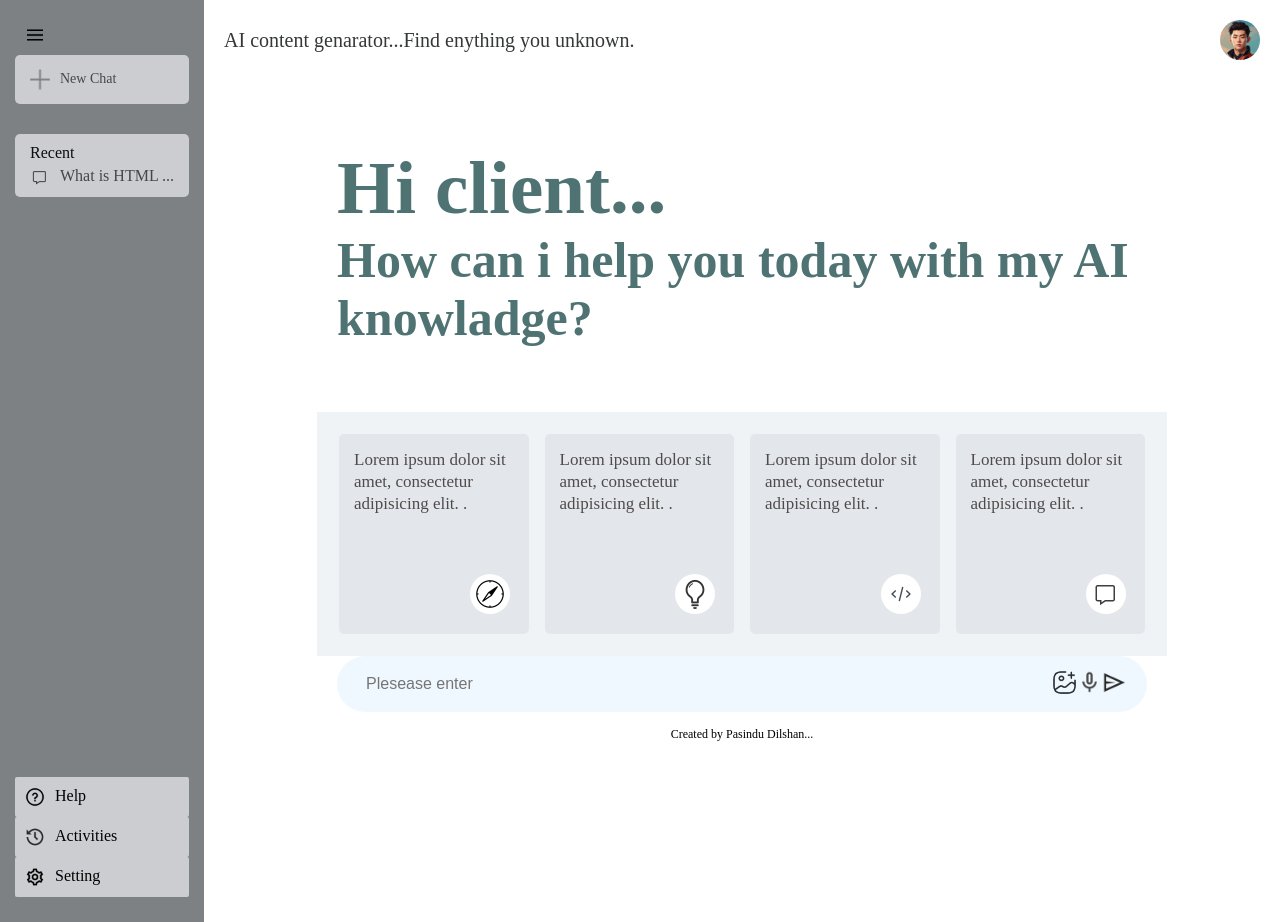
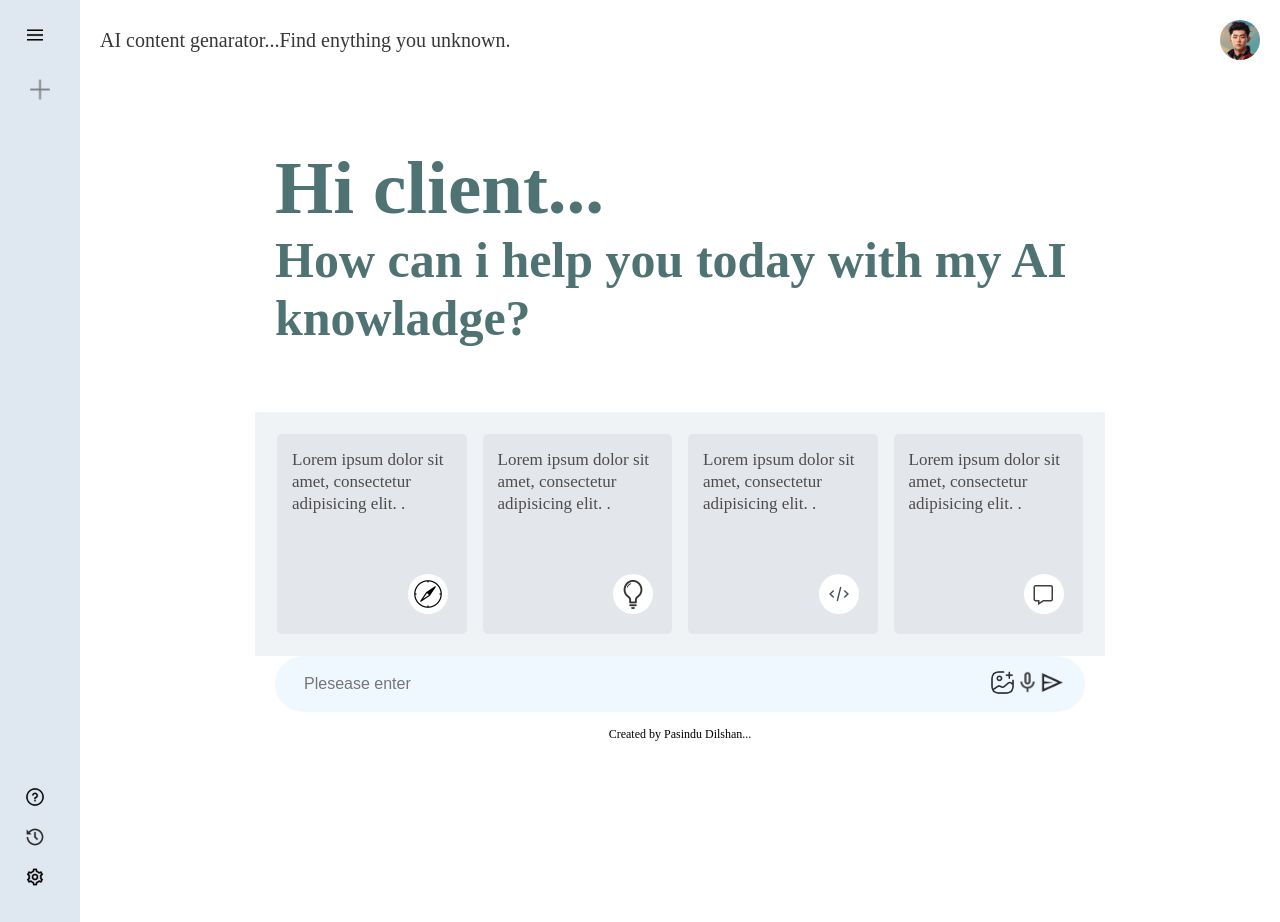
Before and after one commit to pasindud100/AI-content-generator, a React (Vite) app: page / in a window 1280 px wide. Built offline with nearby package versions, Linux system fonts and the light colour scheme.

Commit message:
Make slidebar modifications.

```diff
--- a/src/components/slideBar/SideBar.css
+++ b/src/components/slideBar/SideBar.css
@@ -1,68 +1,75 @@
-.slidebar{
+.slidebar {
   min-height: 100vh;
-    display: inline-flex;
+  display: flex;
   flex-direction: column;
   justify-content: space-between;
-    background-color: rgb(126, 129, 132);
+  background-color: rgb(223, 232, 241);
   padding: 25px 15px;
+
+
 }
-.slidebar img{
+.slidebar img {
   width: 20px;
 }
-.slidebar .menu{
+.slidebar .menu {
   display: block;
   margin-left: 10px;
-
+  margin-bottom: 20px;
 }
-.slidebar .new-chat{
+.slidebar .new-chat {
   margin-top: 10px;
-display:flex;
+  display: flex;
   align-items: center;
   gap: 10px;
   padding: 10px 15px;
-background-color: rgb(203, 205, 209);
   border-radius: 5px;
   font-size: 14px;
   cursor: pointer;
-color: rgba(14, 14, 15,0.7);
+  color: rgba(14, 14, 15, 0.7);
+
 }
-.slidebar .recent{
+.slidebar .new-chat:hover {
+  background-color: rgb(205, 214, 221);
+}
+.slidebar .recent {
   margin-top: 30px;
   padding: 10px 15px;
-    background-color: rgb(203, 205, 209);
   border-radius: 5px;
-    display:block;
+  display: block;
   color: rgb(12, 13, 13);
+  overflow: hidden;
 }
-.recent-entry{
+.slidebar .recent:hover {
+  background-color: rgb(205, 214, 221);
+}
+.recent-entry {
   display: flex;
 }
-.slidebar .recent .recentTitle{
+.slidebar .recent .recentTitle {
   font-weight: 500;
   padding-bottom: 5px;
 }
-.slidebar .recent .recent-entry{
-    gap:10px;
+.slidebar .recent .recent-entry {
+  gap: 10px;
   cursor: pointer;
 }
-.slidebar .recent .recent-entry p{
+.slidebar .recent .recent-entry p {
   opacity: 0.7;
 }
 
-.slidebar.bottom{
+.slidebar.bottom {
   display: flex;
   flex-direction: column;
-
 }
-.slidebar .bottom .bottom_item{
+.slidebar .bottom .bottom_item {
   display: flex;
-    padding: 10px ;
-    gap:10px;
-    background-color:rgb(203, 205, 209);
+  padding: 10px;
+  gap: 10px;
+  background-color: rgb(223, 232, 241);
   border-radius: 2px;
   cursor: pointer;
 }
-.slidebar .bottom .bottom_item:hover{
-    background-color: rgb(186, 202, 217);
+.slidebar .bottom .bottom_item:hover {
+  background-color: rgb(205, 214, 221);
   font-size: 15px;
 }
--- a/src/components/slideBar/SideBar.jsx
+++ b/src/components/slideBar/SideBar.jsx
@@ -1,42 +1,45 @@
-import React from 'react';
-import './SideBar.css';
-import { assets} from '../../assets/assets';
+import React, { useState } from "react";
+import "./SideBar.css";
+import { assets } from "../../assets/assets";
 
 function SlidBar() {
+  const [extended, setExtended] = useState(false); //to show the extended side bar
+
   return (
-    <div className='slidebar'>
+    <div className="slidebar">
       <div className="top">
-          <img src={assets.menu_icon} className='menu' alt="" />
+        <img onClick={() => setExtended(pre=>!pre)} src={assets.menu_icon} className="menu" alt="" />
         <div className="new-chat">
           <img src={assets.plus_icon} alt="" />
-            <p>New Chat</p>
+          {extended ? <p>New Chat</p> : null}
         </div>
-          <div className="recent">
-            <p className='recentTitle'> Recent</p>
+
+        {extended ? <div className="recent">
+          <p className="recentTitle"> Recent</p>
           <div className="recent-entry">
             <img src={assets.message_icon} alt="" />
-              <p>What is HTML ...</p>
+            <p>What is ...</p>
           </div>
-          </div>
+        </div> : null}
       </div>
       <div className="bottom">
         <div className="bottom_item recent-entry">
           <img src={assets.question_icon} alt="" />
-            <p>Help</p>
+          {extended ? <p>Help</p> : null}
         </div>
 
         <div className="bottom_item recent-entry">
           <img src={assets.history_icon} alt="" />
-            <p>Activities</p>
+     {extended?      <p>Activities</p>: null}
         </div>
 
         <div className="bottom_item recent-entry">
           <img src={assets.setting_icon} alt="" />
-            <p>Setting</p>
+          {extended ? <p>Settings</p> : null}
         </div>
       </div>
     </div>
-  )
+  );
 }
 
-export default SlidBar
+export default SlidBar;
--- a/src/index.css
+++ b/src/index.css
@@ -5,4 +5,5 @@
 }
 #root{
   min-height: 100vh;
+
 }
```
Lines whose indentation alone changed are shown as unchanged.
